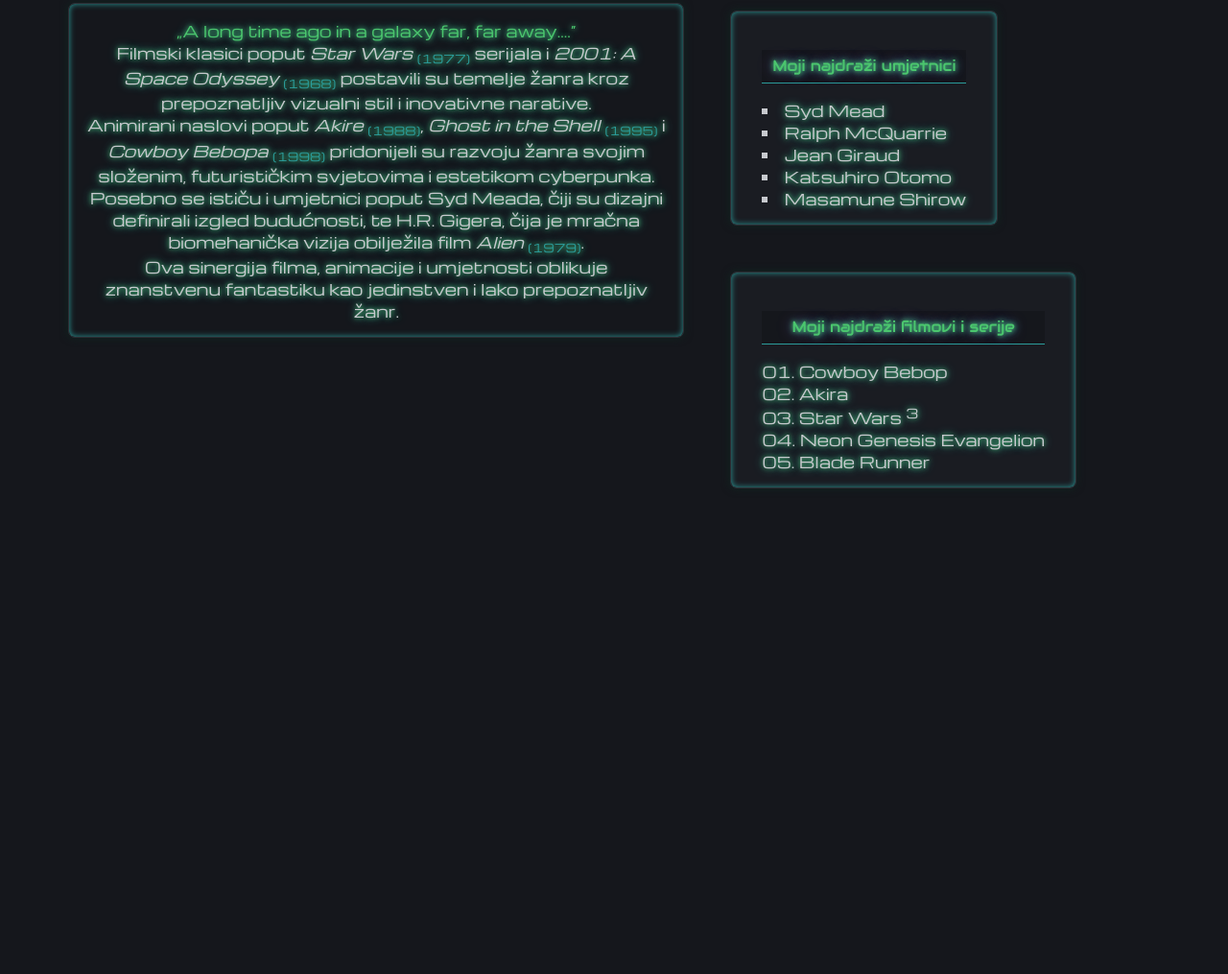
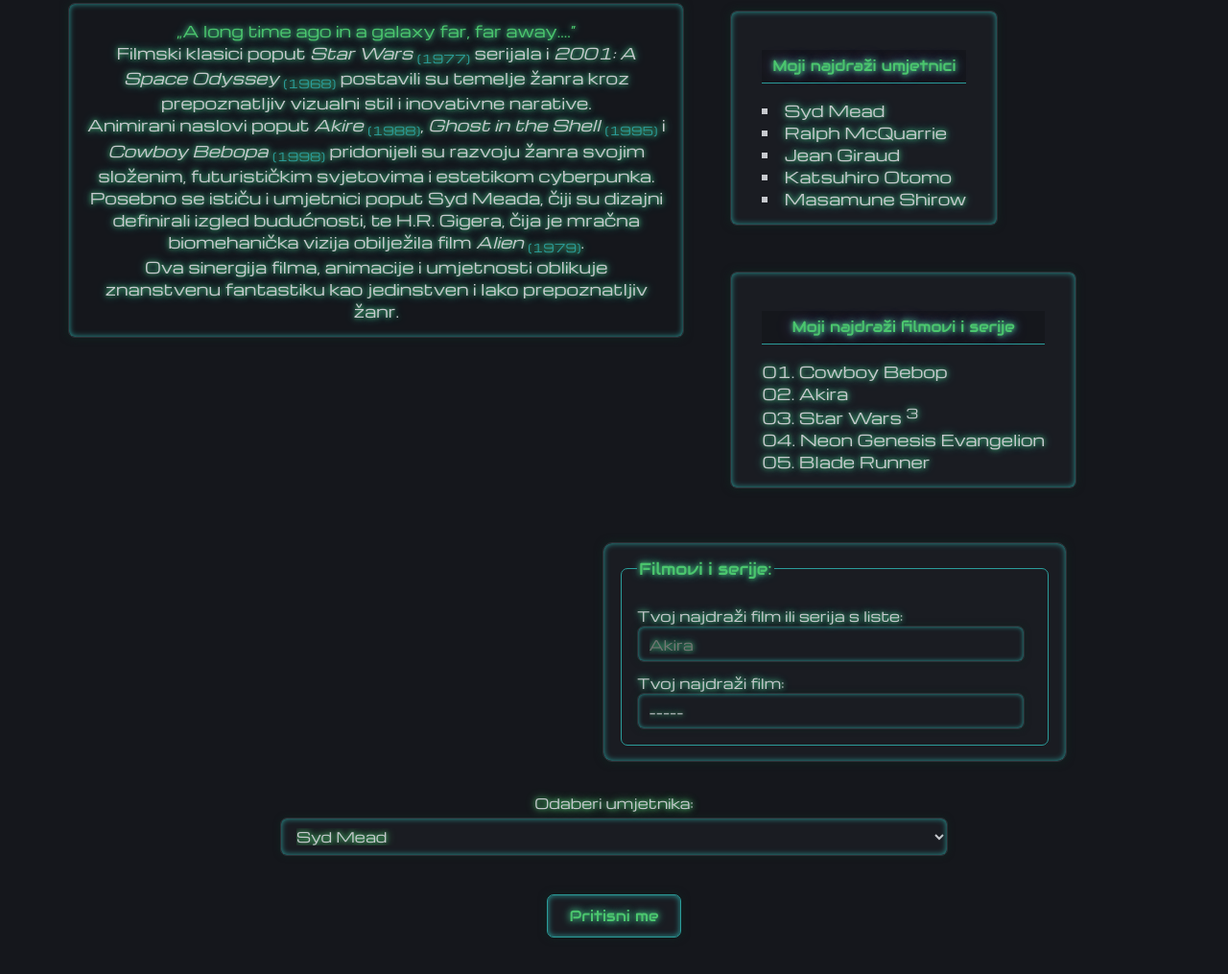
Before and after one commit to RokoRunjic/Multimedijske_komunikacije_1-Roko_Runjic, a plain HTML site: page index.html in a window 1280 px wide. Shown: the part 127-1142 px from the top of the page at 96% size. Before the commit the page ends 800 px from the top, so only its background shows below. Drawn offline with nearby package versions, Linux system fonts and the light colour scheme.

Commit message:
Add files via upload

```diff
--- a/index.html
+++ b/index.html
@@ -31,5 +31,37 @@ Ova sinergija filma, animacije i umjetnosti oblikuje znanstvenu fantastiku kao j
   <li>Neon Genesis Evangelion</li>
   <li>Blade Runner</li>
 </ol>
+
+<form>
+  <fieldset>
+    <legend>Filmovi i serije:</legend>
+      <label for="nlfilm">Tvoj najdraži film ili serija s liste:</label>
+      <input type="text" id="nlfilm" name="nlfilm" placeholder="Akira" list="filmovilista">
+      <label for="nfilm">Tvoj najdraži film:</label>
+      <input type="text" id="nfilm" name="nfilm" value="-----">
+   <datalist id="filmovilista">
+     <option value="Cowboy Bebop">
+     <option value="Akira">
+     <option value="Star Wars: A New Hope">
+     <option value="Star Wars: The Empire Strikes Back">
+     <option value="Star Wars: Return of the Jedi">
+     <option value="Neon Genesis Evangelion">
+     <option value="Blade Runner">
+  </datalist>
+  </fieldset>
+</form>
+
+<label for="oumjetnici">Odaberi umjetnika:</label>
+<select id="oumjetnici" name="oumjetnici">
+ <option value="Syd Mead">Syd Mead</option>
+ <option value="Ralph McQuarrie">Ralph McQuarrie</option>
+ <option value="Jean Giraud">Jean Giraud</option>
+ <option value="Katsuhiro Otomo">Katsuhiro Otomo</option>
+ <option value="Masamune Shirow">Masamune Shirow</option>
+</select>
+
+
+<button type="button">Pritisni me</button>
+
 </body>
 </html>
--- a/projektni_zadatak.css
+++ b/projektni_zadatak.css
@@ -65,24 +65,24 @@ strong {
 
 sub {
   font-size: 0.75em;
-  color: #2B9C9A;
+  color: #2B9C9A; /*cyan za highlight*/
 }
 
 body {
-  background-color: #15171C;
+  background-color: #15171C; /* tamno plava/crna */
 }
 
 ul, ol {
   font-family: "Michroma", sans-serif;
   display: inline-block;
   vertical-align: top;
-  background-color: #1A1C22;
+  background-color: #1A1C22; /*tamno siva*/
   padding: 1em 2em;
   margin: 1.5em auto;
-  border: 1px solid #2D2E35;
+  border: 1px solid #2D2E35; /*siva*/
   border-radius: 7px;
   box-shadow: 0 0 9px #102420, inset 0 0 6px #2B9C9A;
-  color: #C7C9CE;
+  color: #C7C9CE; /*svijetlo siva/bijela */
 }
 
 ul {
@@ -96,3 +96,135 @@ ol {
   list-style-position: inside;
   text-shadow: 0 0 5px #4BC66E, 0 0 10px #2B9C9A;
 }
+
+form {
+  background-color: #1A1C22; /*tamno siva - blaga razlika od background color*/
+  border: 1px solid #2D2E35;
+  border-radius: 10px;
+  box-shadow: 0 0 9px #102420, inset 0 0 6px #2B9C9A; /* tamno zelena*/
+  padding: 1em;
+  max-width: 450px;
+  margin: 2em 0 2em auto;
+  position: relative;
+  left: -160px;
+  text-align: left;
+}
+
+fieldset {
+  border: 1px solid #2B9C9A; /*cyan za highlight*/
+  border-radius: 7px;
+  padding: 1em 1.5em 1em 1em;
+  color: #4BC66E;
+  text-align: left;
+}
+
+legend {
+  font-family: "Audiowide", sans-serif;
+  color: #4BC66E;
+  text-shadow: 0 0 5px #4BC66E, 0 0 10px #2B9C9A;
+  font-size: 1.1em;
+}
+
+label {
+  display: block;
+  margin-top: 0.8em;
+  font-family: "Michroma", sans-serif;
+  color: #C7C9CE;
+  text-shadow: 0 0 5px #4BC66E, 0 0 8px #2B9C9A; /*cyan za highlight*/
+  font-size: 0.9em;
+  text-align: left;
+  margin-left: 0;
+  width: 100%;
+}
+
+input[type="text"] {
+  display: block;
+  width: 100%;
+  margin-left: 0;
+  padding: 0.5em 0.8em;
+  font-family: "Michroma", sans-serif;
+  font-size: 0.9em;
+  color: #C7C9CE;
+  background-color: #1A1C22;
+  border: 1px solid #2D2E35;
+  border-radius: 7px;
+  box-shadow: 0 0 6px #102420, inset 0 0 5px #2B9C9A;
+  text-shadow: 0 0 5px #4BC66E, 0 0 10px #2B9C9A;
+  transition: all 0.25s ease-in-out;
+}
+
+input[type="text"]:hover,
+input[type="text"]:focus {
+  border-color: #4BC66E;
+  box-shadow: 0 0 10px #4BC66E, inset 0 0 6px #4BC66E;
+  color: #4BC66E;
+}
+
+input[type="text"]:active {
+  transform: scale(0.98);
+}
+
+label[for="oumjetnici"] {
+  display: block;
+  clear: both;
+  text-align: center;
+  margin: 1.5em auto 0.3em auto;
+  width: 60%;
+  font-family: "Michroma", sans-serif;
+  color: #C7C9CE;
+  text-shadow: 0 0 5px #4BC66E, 0 0 10px #4BC66E;
+}
+
+#oumjetnici {
+  display: block;
+  width: 55%;
+  margin: 0.4em auto 0;
+  background-color: #1A1C22; /* razlika od background colora za body*/
+  border: 1px solid #2D2E35;
+  border-radius: 7px;
+  box-shadow: 0 0 6px #102420, inset 0 0 6px #2B9C9A;
+  padding: 0.5em 0.8em;
+  font-family: "Michroma", sans-serif;
+  font-size: 0.9em;
+  color: #C7C9CE;
+  text-shadow: 0 0 5px #4BC66E, 0 0 10px #4BC66E;
+  transition: all 0.25s ease-in-out;
+}
+
+#oumjetnici:hover,
+#oumjetnici:focus {
+  border-color: #4BC66E;
+  box-shadow: 0 0 10px #4BC66E, inset 0 0 6px #4BC66E;
+  color: #4BC66E;
+}
+
+#oumjetnici:active {
+  transform: scale(0.97);
+}
+
+button {
+  display: block;
+  margin: 2.5em auto;
+  padding: 0.7em 1.4em;
+  font-family: "Audiowide", sans-serif;
+  font-size: 1em;
+  color: #4BC66E;
+  background-color: #1A1C22;
+  border: 1px solid #2B9C9A;
+  border-radius: 7px;
+  text-shadow: 0 0 6px #4BC66E, 0 0 10px #2B9C9A;
+  box-shadow: 0 0 9px #102420, inset 0 0 6px #2B9C9A;
+  transition: all 0.25s ease-in-out;
+}
+
+button:hover,
+button:focus {
+  background-color: #1A1C22;
+  box-shadow: 0 0 14px #4BC66E, inset 0 0 6px #4BC66E;
+  border-color: #4BC66E;
+}
+
+button:active {
+  background-color: #1A1C22;
+  transform: scale(0.97);
+}
```
